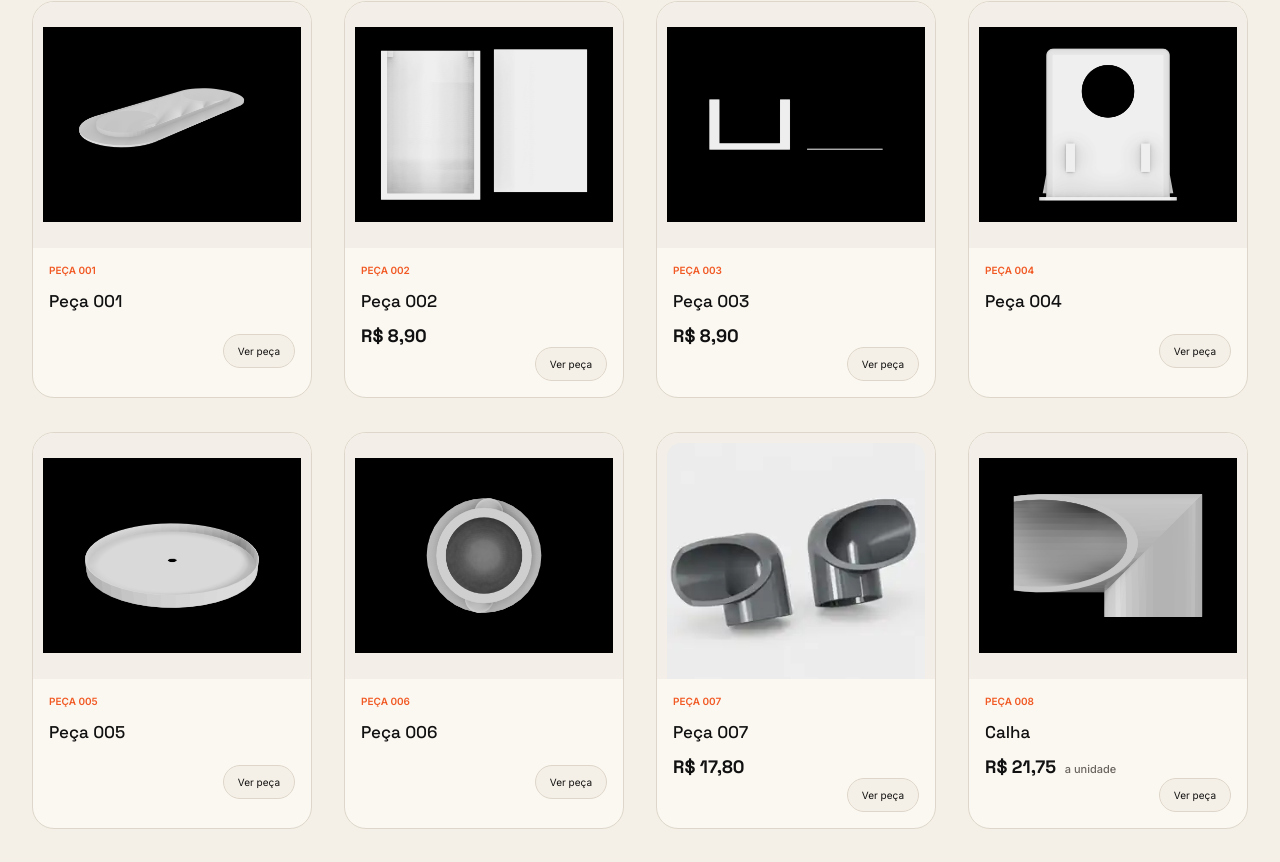
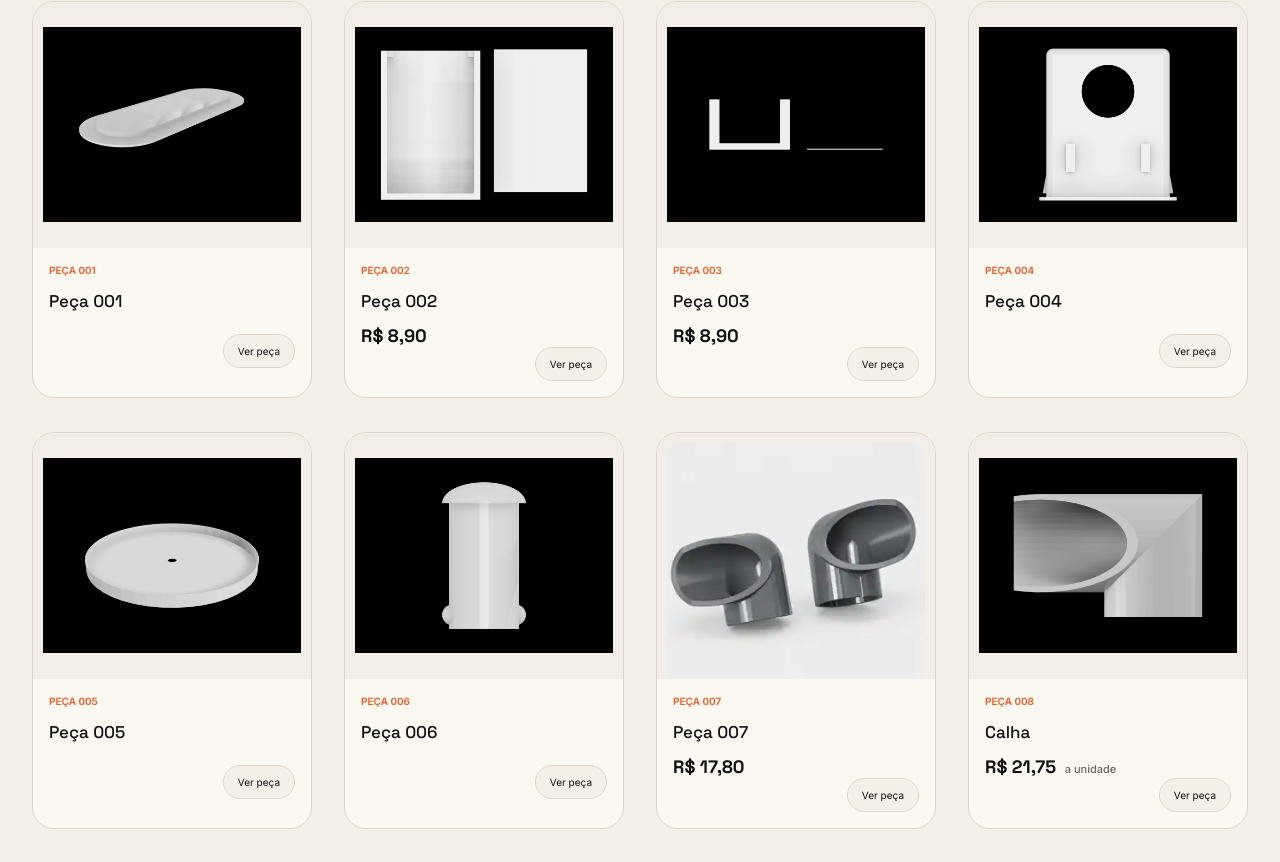
Before and after one commit to GJurass/3duna-catalogo, a Nuxt app: page / in a window 1280 px wide. Shown: the part 369-1231 px from the top of the page. Built offline with nearby package versions, Linux system fonts and the light colour scheme.

Commit message:
fix: altera capa da peça 006

```diff
--- a/app/data/products.ts
+++ b/app/data/products.ts
@@ -96,10 +96,10 @@ const productOverrides: Record<string, Partial<Product>> = {
     ]
   },
   '006': {
-    image: '/products/006-1.png',
+    image: '/products/006-2.png',
     images: [
-      '/products/006-1.png',
-      '/products/006-2.png'
+      '/products/006-2.png',
+      '/products/006-1.png'
     ]
   },
   '007': {
```
